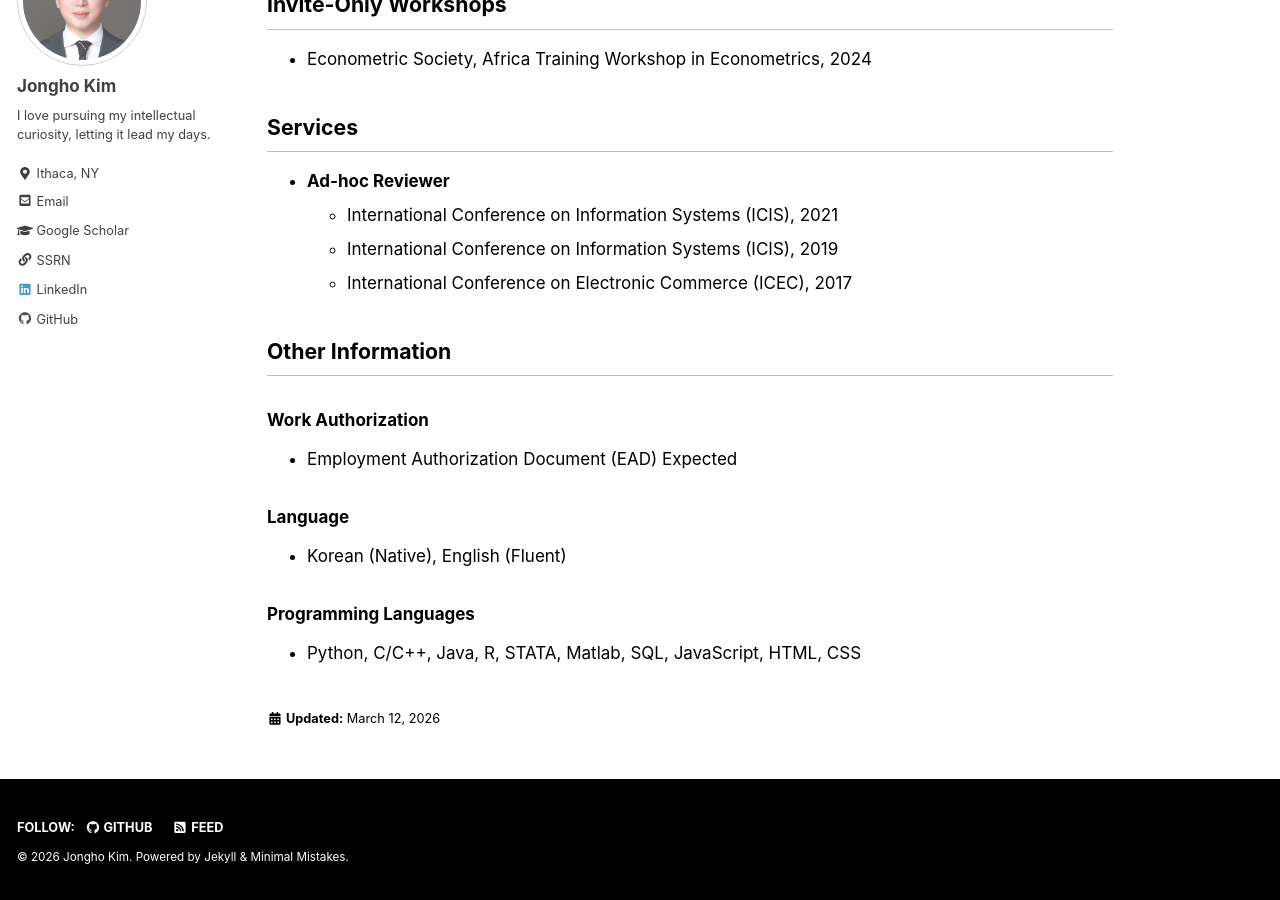
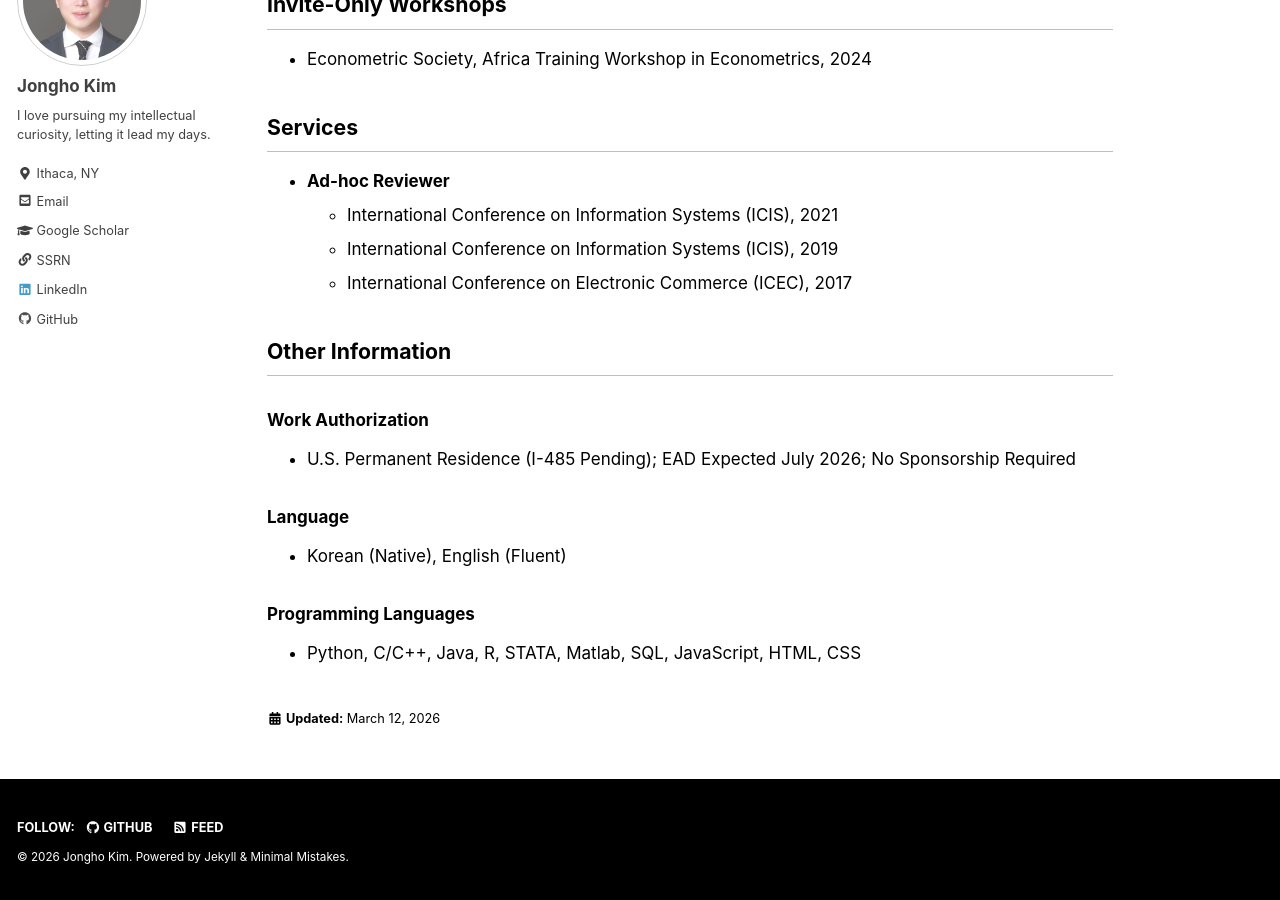
Before and after one commit to jonghkim/jonghkim.github.io, a Jekyll site: the page built from _pages/about.md, in a window 1280 px wide and 900 px high, scrolled down 3311 px. Built offline with Jekyll 4.4.1, drawn with Linux system fonts in a browser that asks for light colours.

Commit message:
update EAD

```diff
--- a/_pages/about.md
+++ b/_pages/about.md
@@ -134,7 +134,7 @@ last_modified_at: 2026-03-12
 ## Other Information
 
 ### Work Authorization
-- Employment Authorization Document (EAD) Expected
+- U.S. Permanent Residence (I-485 Pending); EAD Expected July 2026; No Sponsorship Required
 
 ### Language
 - Korean (Native), English (Fluent)
```
